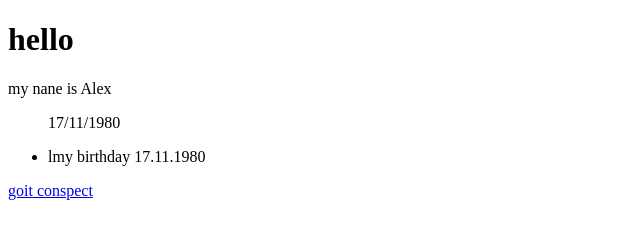
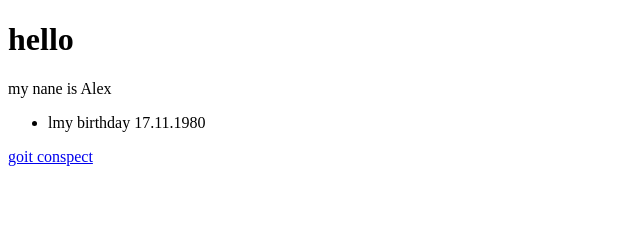
Before and after one commit to Olexander-rozmax/goit-markup-hw-01, a plain HTML site: page index.html in a window 1280 px wide. Shown: the whole page, without its empty margins (0-640 px from the left). Drawn offline with Linux system fonts and the light colour scheme.

Commit message:
Update index.html

```diff
--- a/index.html
+++ b/index.html
@@ -10,8 +10,6 @@
 <!-- пероевірка синхронизації -->
     <h1>hello</h1>
     <p>my nane  is Alex</p>
-    <ul>17/11/1980</ul>
-
     <ul>
         <li>lmy birthday 17.11.1980</li>
     </ul>
```
